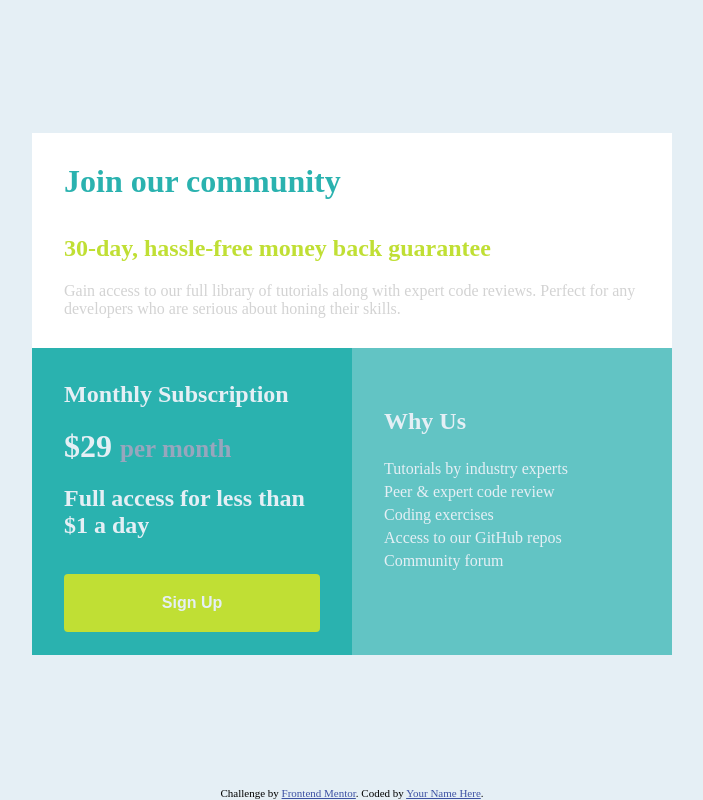
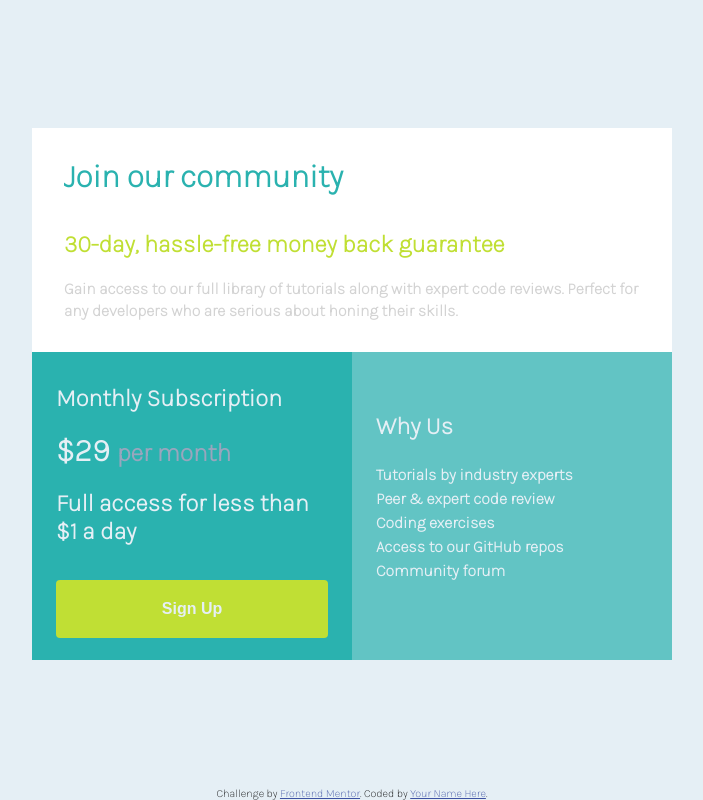
Before and after one commit to Codedzephyr/single-price-grid-component-master, a plain HTML site: page index.html in a window 1280 px wide. Shown: the whole page, without its empty margins (288-991 px from the left). Drawn offline with Linux system fonts and the light colour scheme.

Commit message:
Add files via upload

```diff
--- a/styles.css
+++ b/styles.css
@@ -1,3 +1,5 @@
+@import url("https://fonts.googleapis.com/css2?family=Karla:wght@200&display=swap");
+
 * {
   margin: 0px;
   padding: 0px;
@@ -15,6 +17,7 @@
 body {
   max-width: 100%;
   background-color: hsl(204, 43%, 93%);
+  font-family: "Karla", sans-serif;
 }
 
 main {
@@ -32,6 +35,7 @@ main {
 .top-content {
   background-color: white;
   display: flex;
+  width: 100%;
   justify-content: center;
   align-content: center;
 }
@@ -55,6 +59,8 @@ main {
   font-size: 16px;
   font-weight: 400;
   padding: 0px 0px 30px 0px;
+  font-weight: 700;
+  line-height: 1.4;
 }
 
 .bottom-content {
@@ -68,10 +74,11 @@ main {
   justify-content: center;
   align-items: center;
   background-color: hsl(179, 62%, 43%);
+  font-weight: 700;
 }
 
 .pricing-content {
-  width: 80%;
+  width: 85%;
   min-height: calc(20vh - 12.8px);
 }
 
@@ -115,8 +122,9 @@ main {
 }
 
 .list-container {
-  width: 80%;
+  width: 85%;
   min-height: calc(30vh - 12.8px);
+  font-weight: 700;
 }
 
 .list-system > li {
```
Also changed, not shown: Screenshot.jpeg.
